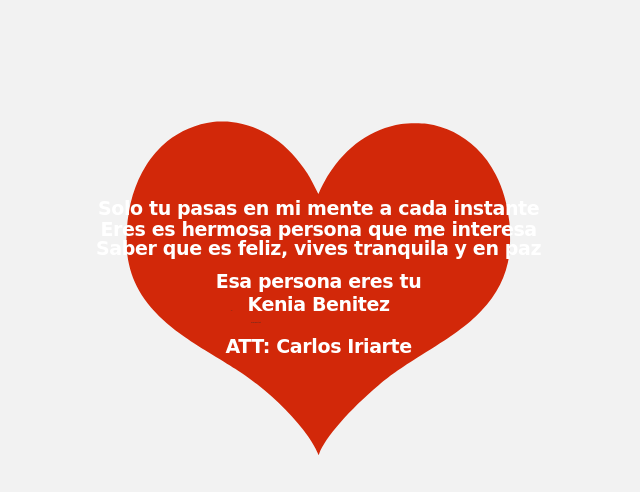
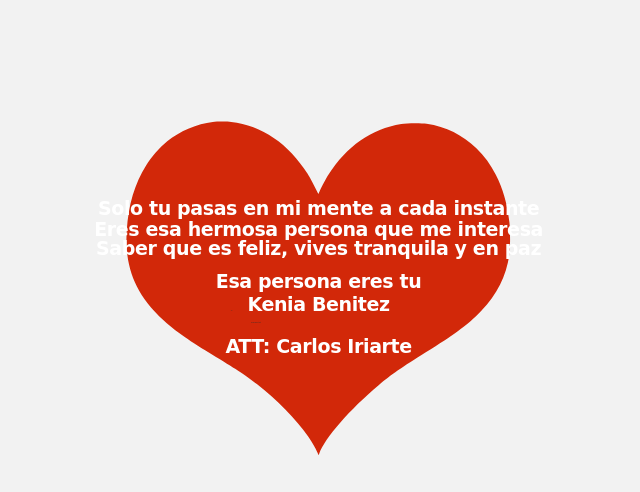
Before and after one commit to CarlosIriarteConsuegra/notasamorosas, a plain HTML site: page index.html in a window 1280 px wide. Shown: the part 116-608 px from the top of the page, without its empty margins (320-960 px from the left). Drawn offline with Linux system fonts and the light colour scheme; a web font is replaced by a local one.

Commit message:
nota 5.1

```diff
--- a/index.html
+++ b/index.html
@@ -35,7 +35,7 @@
             Solo tu pasas en mi mente a cada instante
           </text>
           <text x="48.5%" y="37.5%" style="dominant-baseline: middle; fill: rgb(255, 255, 255); font-size: 50px; font-weight: 700; letter-spacing: -1px; text-anchor: middle; white-space: pre;">
-            Eres es hermosa persona que me interesa
+            Eres esa hermosa persona que me interesa
           </text>
           <text x="48.5%" y="41.5%" style="dominant-baseline: middle; fill: rgb(255, 255, 255); font-size: 50px; font-weight: 700; letter-spacing: -1px; text-anchor: middle; white-space: pre;">
             Saber que es feliz, vives tranquila y en paz
```
